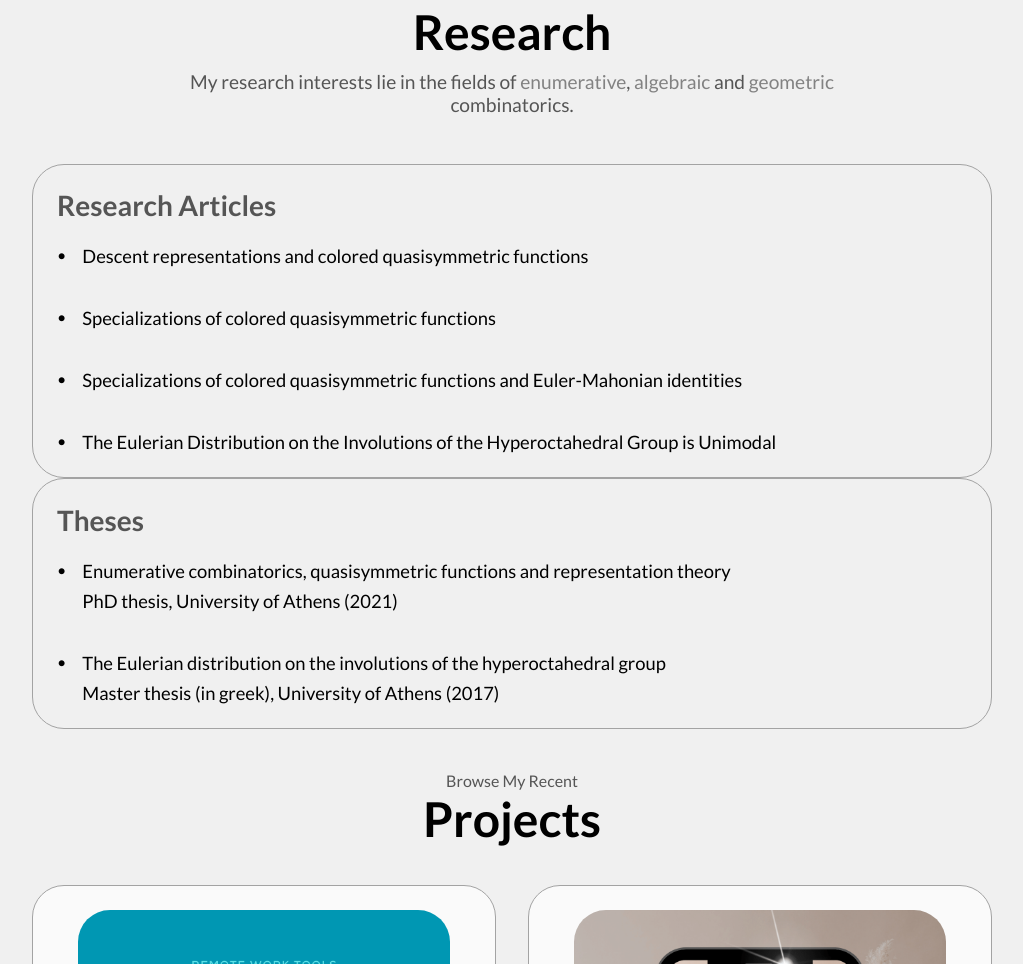
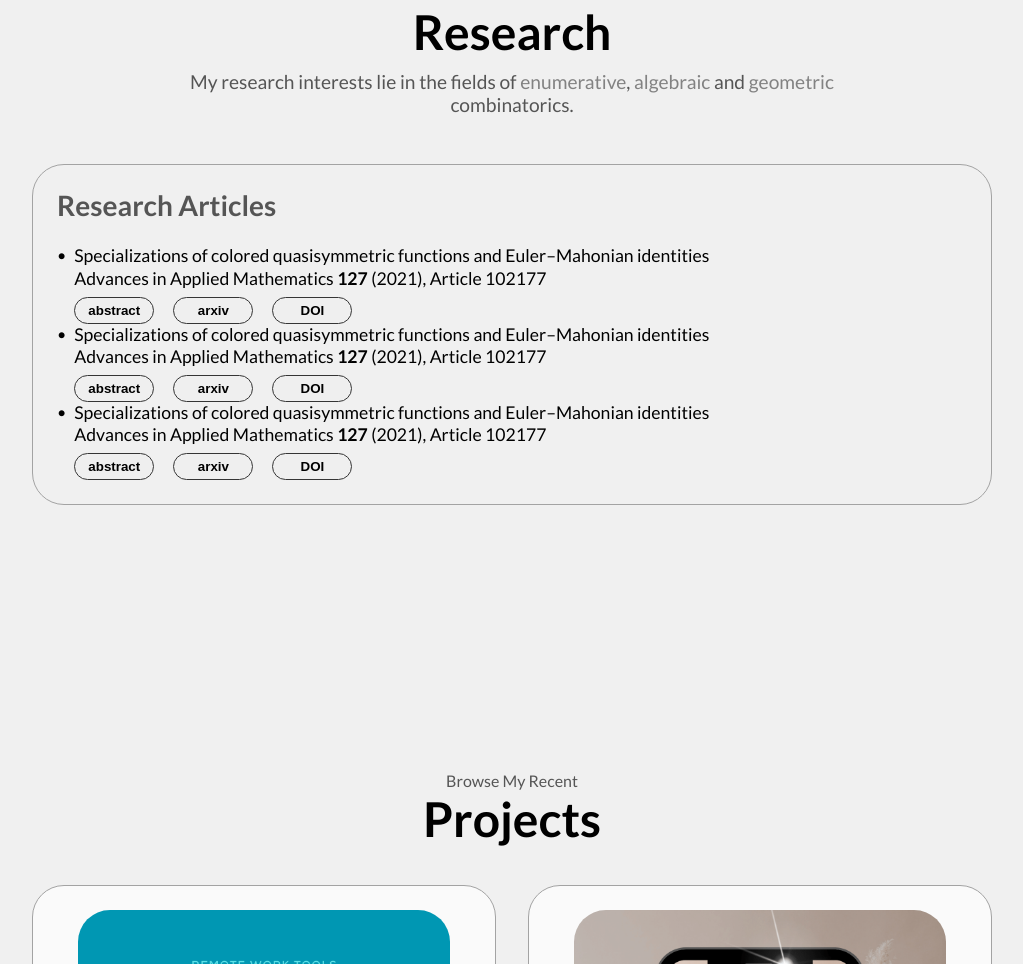
Before and after one commit to vasdionmous/website-testing, a plain HTML site: page index.html in a window 1280 px wide. Shown: the part 1693-2657 px from the top of the page, without its empty margins (128-1151 px from the left). Drawn offline with Linux system fonts and the light colour scheme.

Commit message:
trying my own layout for the research section

```diff
--- a/index.html
+++ b/index.html
@@ -214,88 +214,76 @@
                 class="custom-link">geometric</a> combinatorics.
         </div>
 
-        <div class="research-artcile-container">
-            <div class="about-me-subcontainer-title">
+        <div class="research-container">
+            <div class="research-container-title">
                 Research Articles
             </div>
 
-            <div class="research-education-container">
-                <div class="research-education-item">
+            <div class="research-container-main">
+                <div class="research-item-container">
                     <div>
-                        &#x2022;
+                        &#8226;
                     </div>
-                    <div class="research-education-item-text">
-                        Descent representations and colored quasisymmetric functions
+                    <div class="research-item-subcontainer">
+                        <div class="research-item-text">
+                            Specializations of colored quasisymmetric functions and Euler&ndash;Mahonian identities
                         </div>
+                        <div class="research-item-text">
+                            Advances in Applied Mathematics <b>127</b> (2021), Article 102177
                         </div>
-
-                <div class="research-education-item">
-                    <div>
-                        &#x2022;
-                    </div>
-                    <div class="research-education-item-text">
-                        Specializations of colored quasisymmetric functions
-                    </div>
-                </div>
-
-                <div class="research-education-item">
-                    <div>
-                        &#x2022;
-                    </div>
-                    <div class="research-education-item-text">
-                        Specializations of colored quasisymmetric functions and Euler-Mahonian identities
-                    </div>
-                </div>
-
-                <div class="research-education-item">
-                    <div>
-                        &#x2022;
-                    </div>
-                    <div class="research-education-item-text">
-                        The Eulerian Distribution on the Involutions of the Hyperoctahedral Group is Unimodal
+                        <div style="margin-top: .5rem;">
+                            <button class="research-button">abstract</button>
+                            <button class="research-button"
+                                onclick="window.open('https://arxiv.org/abs/2003.07879', '_blank')">arxiv</button>
+                            <button class="research-button"
+                                onclick="window.open('https://doi.org/10.1016/j.aam.2021.102177', '_blank')">DOI</button>
                         </div>
                     </div>
                 </div>
+                <div class="research-item-container">
+                    <div>
+                        &#8226;
                     </div>
-
-        <div class="research-artcile-container">
-
-            <div class="about-me-subcontainer-title">
-                Theses
+                    <div class="research-item-subcontainer">
+                        <div class="research-item-text">
+                            Specializations of colored quasisymmetric functions and Euler&ndash;Mahonian identities
                         </div>
-
-            <div class="research-education-container">
-
-                <div class="research-education-item">
-                    <div>
-                        &#x2022;
+                        <div class="research-item-text">
+                            Advances in Applied Mathematics <b>127</b> (2021), Article 102177
                         </div>
-                    <div class="education-item">
-                        <div class="research-education-item-text">
-                            Enumerative combinatorics, quasisymmetric functions and representation theory
-                        </div>
-                        <div class="research-education-item-text">
-                            PhD thesis, University of Athens (2021)
+                        <div style="margin-top: .5rem;">
+                            <button class="research-button">abstract</button>
+                            <button class="research-button"
+                                onclick="window.open('https://arxiv.org/abs/2003.07879', '_blank')">arxiv</button>
+                            <button class="research-button"
+                                onclick="window.open('https://doi.org/10.1016/j.aam.2021.102177', '_blank')">DOI</button>
                         </div>
                     </div>
                 </div>
-                <div class="research-education-item">
+                <div class="research-item-container">
                     <div>
-                        &#x2022;
+                        &#8226;
                     </div>
-                    <div class="education-item">
-                        <div class="research-education-item-text">
-                            The Eulerian distribution on the involutions of the hyperoctahedral group
-
+                    <div class="research-item-subcontainer">
+                        <div class="research-item-text">
+                            Specializations of colored quasisymmetric functions and Euler&ndash;Mahonian identities
                         </div>
-                        <div class="research-education-item-text">
-                            Master thesis (in greek), University of Athens (2017)
+                        <div class="research-item-text">
+                            Advances in Applied Mathematics <b>127</b> (2021), Article 102177
                         </div>
+                        <div style="margin-top: .5rem;">
+                            <button class="research-button">abstract</button>
+                            <button class="research-button"
+                                onclick="window.open('https://arxiv.org/abs/2003.07879', '_blank')">arxiv</button>
+                            <button class="research-button"
+                                onclick="window.open('https://doi.org/10.1016/j.aam.2021.102177', '_blank')">DOI</button>
                         </div>
                     </div>
                 </div>
 
             </div>
+        </div>
+
 
         <img src="./assets/arrow.png" alt="Arrow icon" class="icon arrow" onclick="location.href='./#projects'" />
     </section>
--- a/style.css
+++ b/style.css
@@ -240,6 +240,23 @@ section {
 
 /* BUTTONS */
 
+.research-button {
+  background-color: none;
+  font-weight: 600;
+  transition: all 300ms ease;
+  padding: .3rem;
+  width: 5rem;
+  border-radius: 2rem;
+  border: rgb(53, 53, 53) 0.1rem solid;
+  margin-right: 1rem;
+}
+
+.research-button:hover {
+  cursor: pointer;
+  background: rgb(0, 0, 0);
+  color: white;
+}
+
 .btn-container {
   display: flex;
   justify-content: center;
@@ -340,6 +357,7 @@ section {
 }
 
 /* Research section */
+
 .research-text {
   font-size: 1.2rem;
   color: rgb(85, 85, 85);
@@ -359,23 +377,54 @@ section {
 .research-container {
   display: flex;
   flex-direction: column;
+  padding-left: 1.5rem;
+  padding-right: 1.5rem;
+  padding-bottom: 1.5rem;
+  flex: 1;
+  border-radius: 2rem;
+  border: rgb(53, 53, 53) 0.1rem solid;
+  border-color: rgb(163, 163, 163);
+}
+
+.research-container-title {
+  color: rgb(85, 85, 85);
+  font-weight: 600;
+  font-size: 1.75rem;
+  /* text-align: center; */
+  /* margin-bottom: 2rem; */
+  margin-block-start: 0.83em;
+  margin-block-end: 0.83em; */
+  margin-inline-start: 0px;
+  margin-inline-end: 0px;
+}
+
+.research-container-main {
+  display: flex;
+  flex-direction: column;
+}
+
+.research-item-container {
+  /* background-color: lightblue;
+  padding-bottom: 10px;
+  border-width: 1px;
+  border-style: solid;
+  border-color: gray; */
+  display: flex;
+  flex-direction: row;
   justify-content: space-between;
 }
 
-.research-papers {
-  display: flex;
-  flex-direction: column;
-  justify-content: space-around;
+.research-item-subcontainer {
+  flex: 1;
+  margin-left: .5rem;
 }
 
-.research-item {
-  background-color: lightblue;
-  padding-bottom: 10px;
-  border-width: 1px;
-  border-style: solid;
-  border-color: gray;
-  align-items: center;
+.research-item-text {
+  font-family: font-family: "Lato", sans-serif;
+  font-size: 1.1rem;
+  margin-bottom: .1rem;
 }
+
 
 /* EXPERIENCE SECTION */
 
@@ -578,19 +627,3 @@ footer p {
   font-family: font-family: "Lato", sans-serif;
   font-size: 1.15rem;
 }
-
-/* research section */
-
-.research-artcile-container {
-  /* background-color: lightblue; */
-  display: flex;
-  flex-wrap: wrap;
-  padding-left: 1.5rem;
-  padding-right: 1.5rem;
-  padding-bottom: 1.5rem;
-  flex: 1;
-  border-radius: 2rem;
-  border: rgb(53, 53, 53) 0.1rem solid;
-  border-color: rgb(163, 163, 163);
-  justify-content: space-between;
-}
```
Lines whose indentation alone changed are shown as unchanged.
